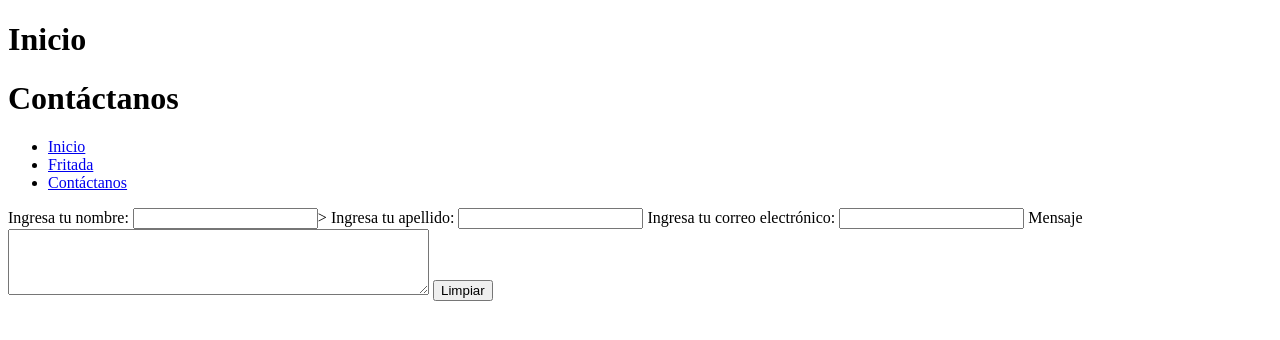
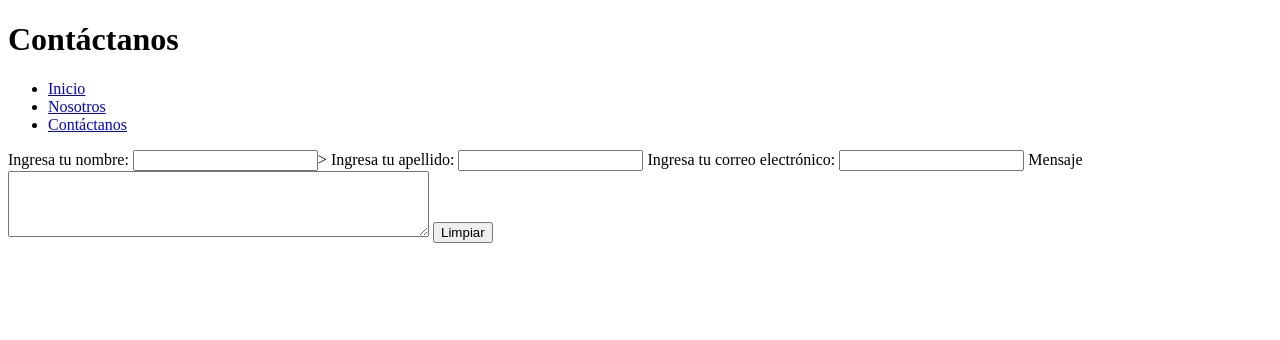
Before and after one commit to Mily-03/PROGRAMACI-N-WEB, a plain HTML site: page contactanos.html in a window 1280 px wide. Drawn offline with Linux system fonts and the light colour scheme.

Commit message:
creacion nosotros

```diff
--- a/contactanos.html
+++ b/contactanos.html
@@ -7,12 +7,11 @@
 </head>
     <body>
         <header>
-            <h1>Inicio</h1>
         <h1>Contáctanos</h1>
         <nav>
          <ul>
             <li><a href="index.html">Inicio</a></li>
-            <li><a href="nosotros.html">Fritada</a></li>
+            <li><a href="nosotros.html">Nosotros</a></li>
             <li><a href="contactanos.html">Contáctanos</a></li>
          </ul>
       </nav>
```
Also changed, not shown: index.html (+2 -3 lines), nosotros.html (+0 -1 lines).
